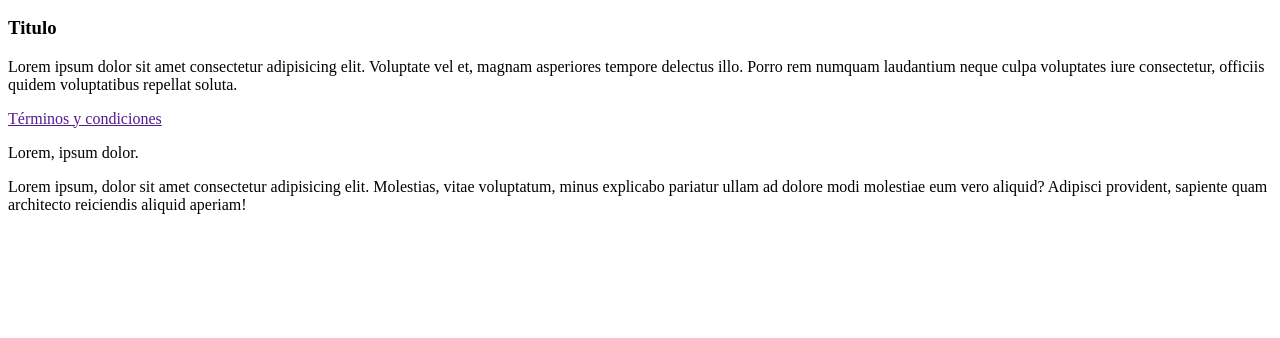
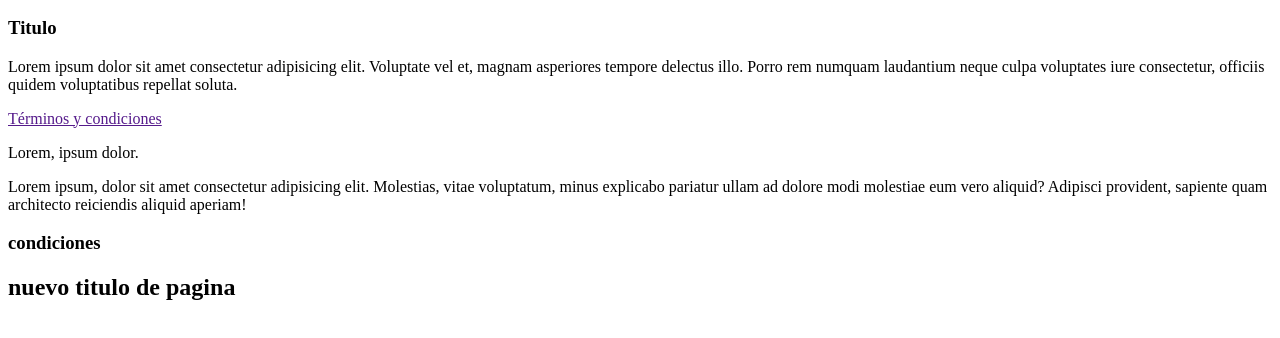
Before and after one commit to marce220/data, a plain HTML site: page index.html in a window 1280 px wide. Shown: the part 110-448 px from the top of the page. Drawn offline with Linux system fonts and the light colour scheme.

Commit message:
nuevo titulo

```diff
--- a/index.html
+++ b/index.html
@@ -12,8 +12,8 @@
     <a href="">Términos y condiciones</a>
     <p>Lorem, ipsum dolor.</p>
     <p>Lorem ipsum, dolor sit amet consectetur adipisicing elit. Molestias, vitae voluptatum, minus explicabo pariatur ullam ad dolore modi molestiae eum vero aliquid? Adipisci provident, sapiente quam architecto reiciendis aliquid aperiam!</p>
-
-
+    <h3>condiciones</h3>
+    <h2>nuevo titulo de pagina</h2>
 
 </body>
 </html>
```
